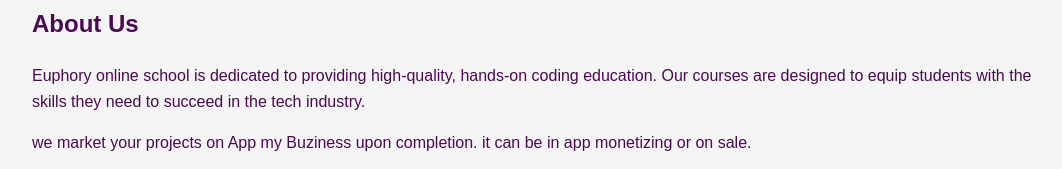
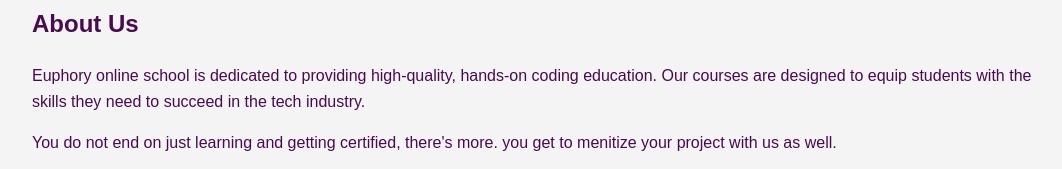
Before and after one commit to AppMyBuziness/euphoryenrollment, a plain HTML site: page index.html in a window 1280 px wide. Shown: the part 1180-1349 px from the top of the page, without its empty margins (96-1158 px from the left). Drawn offline with Linux system fonts and the light colour scheme.

Commit message:
Update index.html

```diff
--- a/index.html
+++ b/index.html
@@ -129,7 +129,7 @@
 
 
         <p>Euphory online school is dedicated to providing high-quality, hands-on coding education. Our courses are designed to equip students with the skills they need to succeed in the tech industry.</p>
-    <p>we market your projects on App my Buziness upon completion. it can be in app monetizing or on sale.</p>
+    <p>You do not end on just learning and getting certified, there's more. you get to menitize your project with us as well.</p>
         <img src="bk.PNG" style="height:10cm; width:10cm;"><br>
     <img src="assign.PNG" style="height:10cm; width:10cm;"><br>
     <img src="dash.PNG"style="height:10cm; width:10cm;"><br>
```
